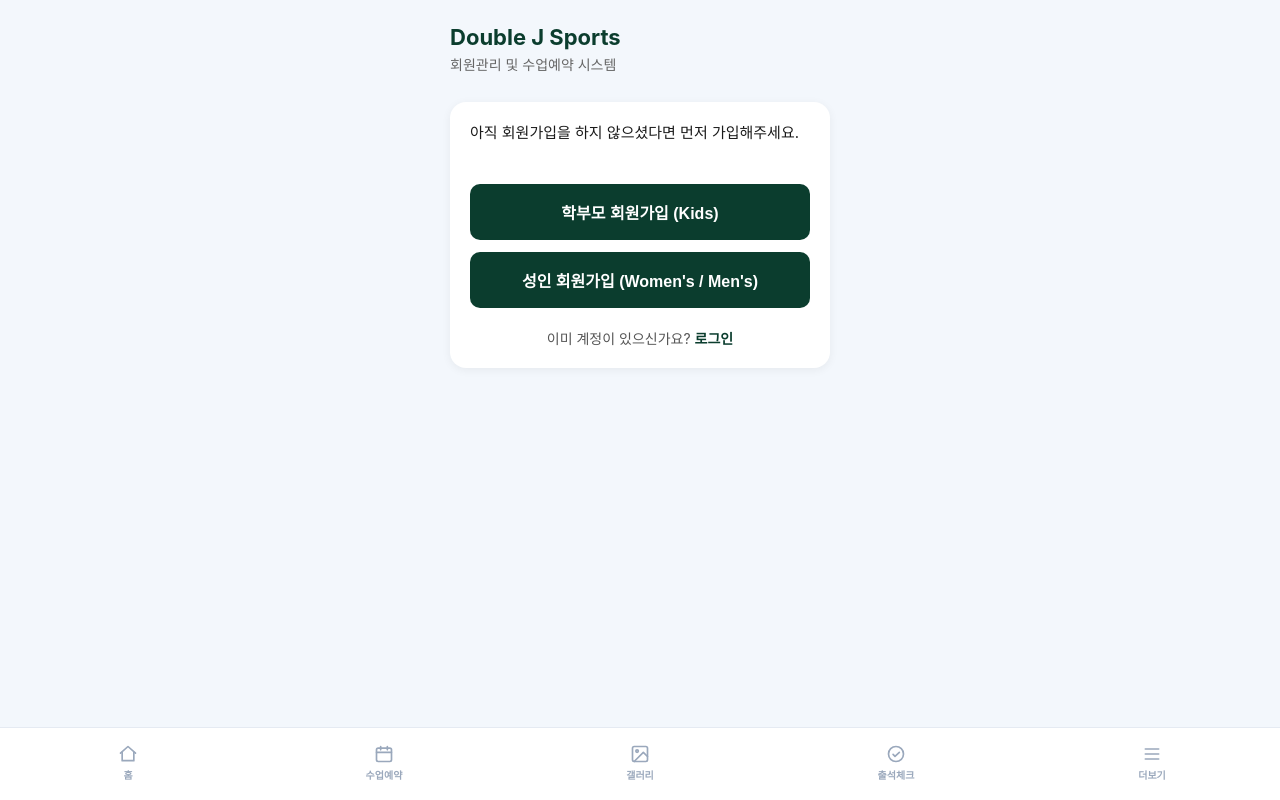
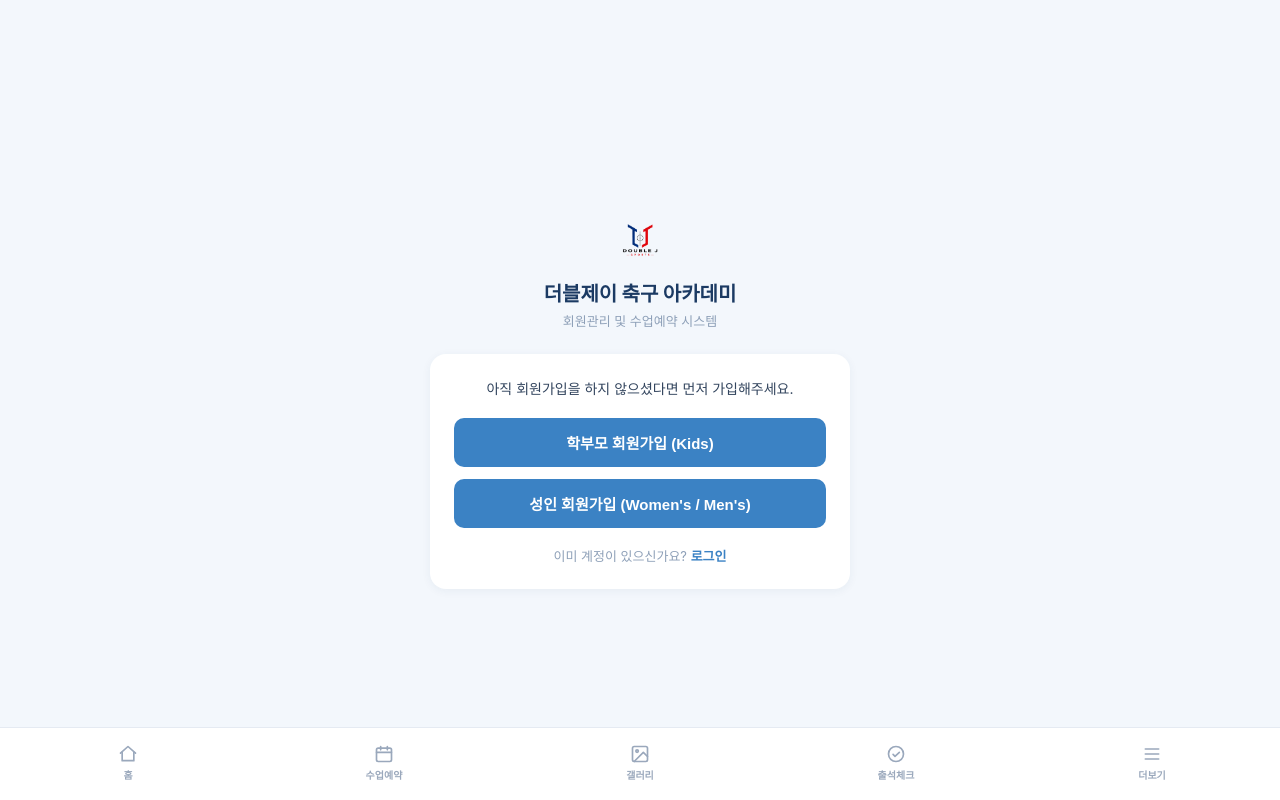
Before and after one commit to heoseony/Double-J-Sports, a Next.js app: page / in a window 1280 px wide. Built offline with nearby package versions, Linux system fonts and the light colour scheme; no server answers.

Commit message:
랜딩 화면(로그아웃 시 첫 화면) 파란 테마 리뉴얼

```diff
--- a/app/page.js
+++ b/app/page.js
@@ -1,25 +1,114 @@
+"use client";
+
 import Link from "next/link";
+
+const BLUE = "#3B82C4";
 
 export default function HomePage() {
   return (
-    <main className="page">
-      <div className="brand">Double J Sports</div>
-      <div className="subtitle">회원관리 및 수업예약 시스템</div>
+    <main
+      style={{
+        background: "#f3f7fc",
+        minHeight: "100vh",
+        display: "flex",
+        alignItems: "center",
+        justifyContent: "center",
+        padding: 20,
+      }}
+    >
+      <div style={{ width: "100%", maxWidth: 420 }}>
+        <div
+          style={{
+            display: "flex",
+            flexDirection: "column",
+            alignItems: "center",
+            marginBottom: 24,
+          }}
+        >
+          <img
+            src="/logo-main.png"
+            alt="로고"
+            style={{ width: 56, height: 56, objectFit: "contain", marginBottom: 10 }}
+          />
+          <div style={{ fontSize: 20, fontWeight: 800, color: "#1b3a63" }}>
+            더블제이 축구 아카데미
+          </div>
+          <div style={{ fontSize: 13, color: "#8ea0b8", marginTop: 4 }}>
+            회원관리 및 수업예약 시스템
+          </div>
+        </div>
 
-      <div className="card">
-        <p style={{ marginTop: 0, fontSize: 15, lineHeight: 1.5 }}>
+        <div
+          style={{
+            background: "white",
+            borderRadius: 16,
+            padding: 24,
+            boxShadow: "0 2px 10px rgba(30,60,110,0.06)",
+          }}
+        >
+          <p
+            style={{
+              fontSize: 14,
+              color: "#33455e",
+              margin: "0 0 20px",
+              textAlign: "center",
+            }}
+          >
             아직 회원가입을 하지 않으셨다면 먼저 가입해주세요.
           </p>
-        <Link href="/signup">
-          <button className="primary">학부모 회원가입 (Kids)</button>
+
+          <Link href="/signup" style={{ textDecoration: "none" }}>
+            <button
+              type="button"
+              style={{
+                width: "100%",
+                padding: 14,
+                fontSize: 15,
+                fontWeight: 700,
+                color: "white",
+                background: BLUE,
+                border: "none",
+                borderRadius: 10,
+                cursor: "pointer",
+              }}
+            >
+              학부모 회원가입 (Kids)
+            </button>
           </Link>
-        <Link href="/signup/adult">
-          <button className="primary" style={{ marginTop: 12 }}>
+
+          <Link href="/signup/adult" style={{ textDecoration: "none" }}>
+            <button
+              type="button"
+              style={{
+                width: "100%",
+                marginTop: 12,
+                padding: 14,
+                fontSize: 15,
+                fontWeight: 700,
+                color: "white",
+                background: BLUE,
+                border: "none",
+                borderRadius: 10,
+                cursor: "pointer",
+              }}
+            >
               성인 회원가입 (Women's / Men's)
             </button>
           </Link>
-        <div className="link-row">
-          이미 계정이 있으신가요? <Link href="/login">로그인</Link>
+
+          <div
+            style={{
+              textAlign: "center",
+              marginTop: 18,
+              fontSize: 13,
+              color: "#8ea0b8",
+            }}
+          >
+            이미 계정이 있으신가요?{" "}
+            <Link href="/login" style={{ color: BLUE, fontWeight: 700, textDecoration: "none" }}>
+              로그인
+            </Link>
+          </div>
         </div>
       </div>
     </main>
```
Lines whose indentation alone changed are shown as unchanged.
